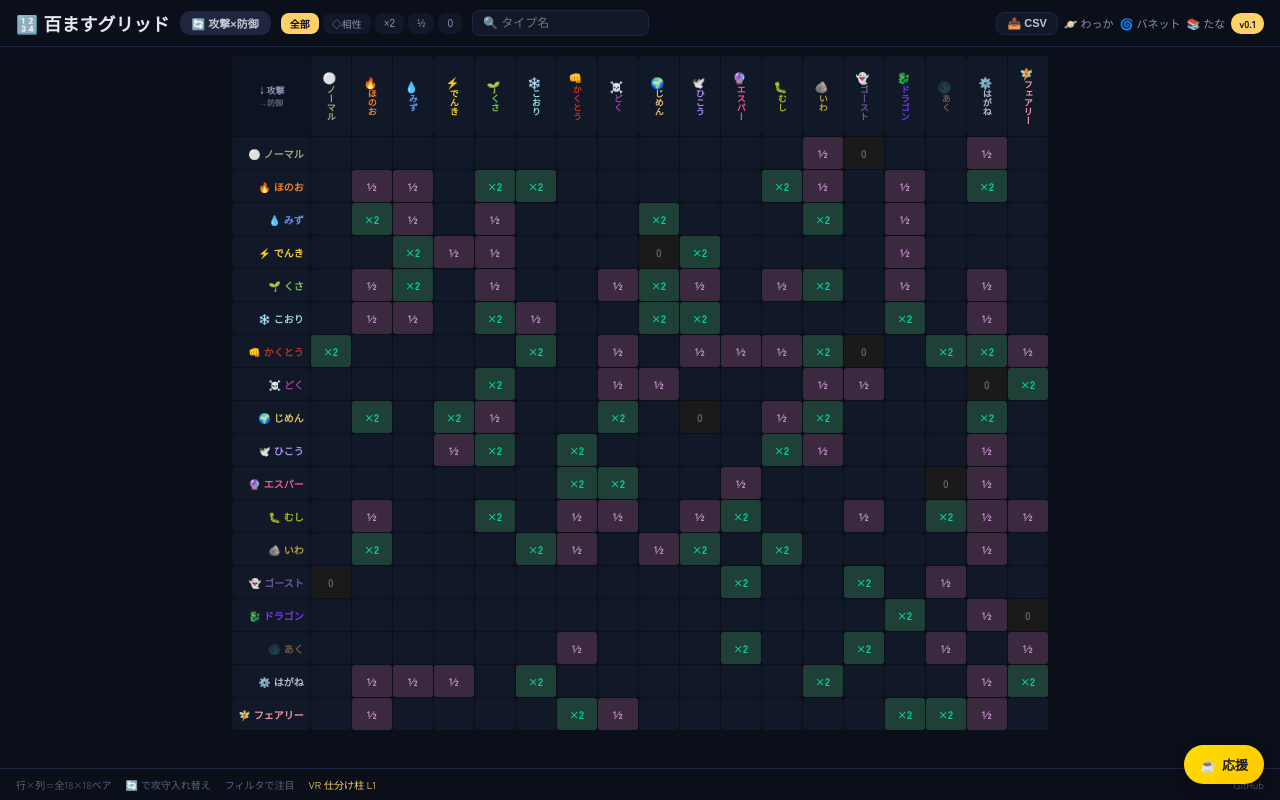
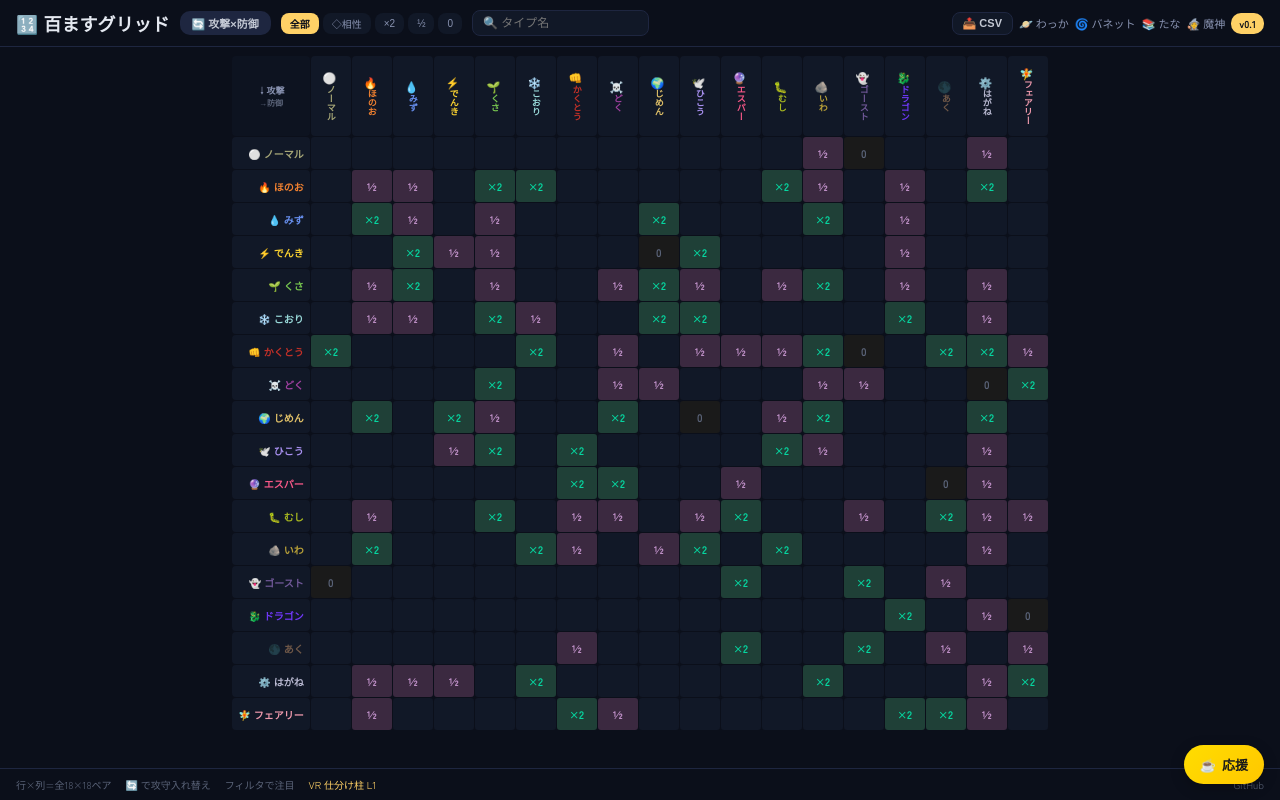
Before and after one commit to osakenpiro/hyakumasu, a React (Vite) app: page / in a window 1280 px wide. Built offline with nearby package versions, Linux system fonts and the light colour scheme.

Commit message:
feat: add akinator link

```diff
--- a/src/Hyakumasu.jsx
+++ b/src/Hyakumasu.jsx
@@ -214,6 +214,8 @@
             style={{color:'#8892b0',fontSize:11,textDecoration:'none'}}>🌀 バネット</a>
           <a href="https://osakenpiro.github.io/tana-zukan/" target="_blank" rel="noreferrer"
             style={{color:'#8892b0',fontSize:11,textDecoration:'none'}}>📚 たな</a>
+          <a href="https://osakenpiro.github.io/vr-akinator/" target="_blank" rel="noreferrer"
+            style={{color:'#8892b0',fontSize:11,textDecoration:'none'}}>🧙 魔神</a>
           <span style={{fontSize:10,padding:'3px 8px',background:'#ffd166',color:'#0b0f1a',borderRadius:10,fontWeight:700}}>v0.1</span>
         </div>
       </header>
```
